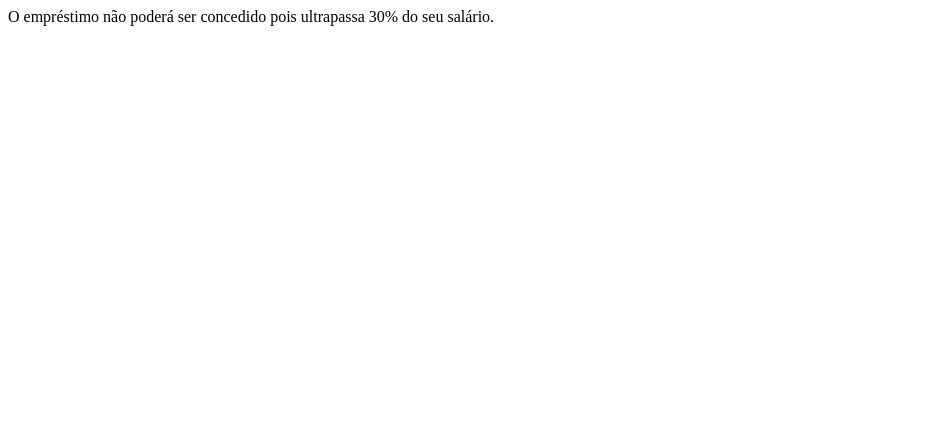
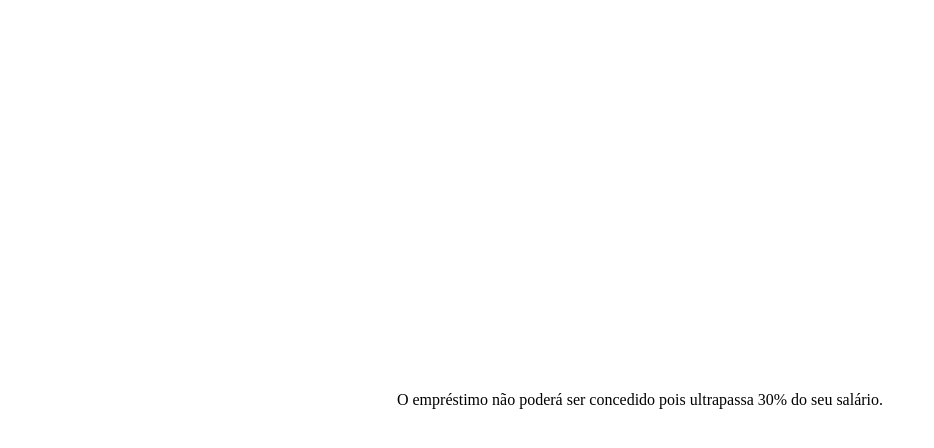
Before and after one commit to gustavopvilela/PHPstudies-DW, a PHP site: page /questao2.php in a window 1280 px wide. Shown: the top 448 px of the page, without its empty margins (0-934 px from the left). Run offline with PHP 8.4, Linux system fonts and the light colour scheme.

Commit message:
Avaliação 1

```diff
--- /dev/null
+++ b/GustavoVilela-Av1/questao2/questao2.css
@@ -0,0 +1,15 @@
+body{
+    min-height: 95vh;
+
+    display: flex;
+    justify-content: center;
+    align-items: center;
+}
+
+input{
+    float: right;
+}
+
+label{
+    float: left;
+}
--- a/GustavoVilela-Av1/questao2/questao2.html
+++ b/GustavoVilela-Av1/questao2/questao2.html
@@ -13,7 +13,7 @@
                 <label for="salario">Informe o seu salário bruto:</label>
                 <input type="number" step="any" name="salario" id="salario" required>
 
-                <br>
+                <br><br>
 
                 <label for="prestacao">Informe o valor da prestação:</label>
                 <input type="number" step="any" name="prestacao" id="prestacao" required>
--- a/GustavoVilela-Av1/questao2/questao2.php
+++ b/GustavoVilela-Av1/questao2/questao2.php
@@ -1,6 +1,9 @@
 <html>
 <head>
     <meta charset="UTF-8">
+
+    <link rel="stylesheet" href="questao2.css">
+
     <title>Questão 2</title>
 </head>
 <body>
--- a/GustavoVilela-Av1/questao3/questao3.html
+++ b/GustavoVilela-Av1/questao3/questao3.html
@@ -1,12 +1,15 @@
 <html>
 <head>
     <meta charset="UTF-8">
+
+    <link rel="stylesheet" href="questao3.css">
+
     <title>Questão 3</title>
 </head>
 <body>
     <form action="questao3.php" method="get">
         <label for="idade">Informe sua idade: </label>
-        <input type="number" name="idade" id="idade" required>
+        <input type="number" name="idade" id="idade" min="0" required>
 
         <br><br>
 
```
Also changed, not shown: GustavoVilela-Av1/questao3/questao3.css (added, +15 -0 lines), GustavoVilela-Av1/questao3/questao3.php (+8 -5 lines).
